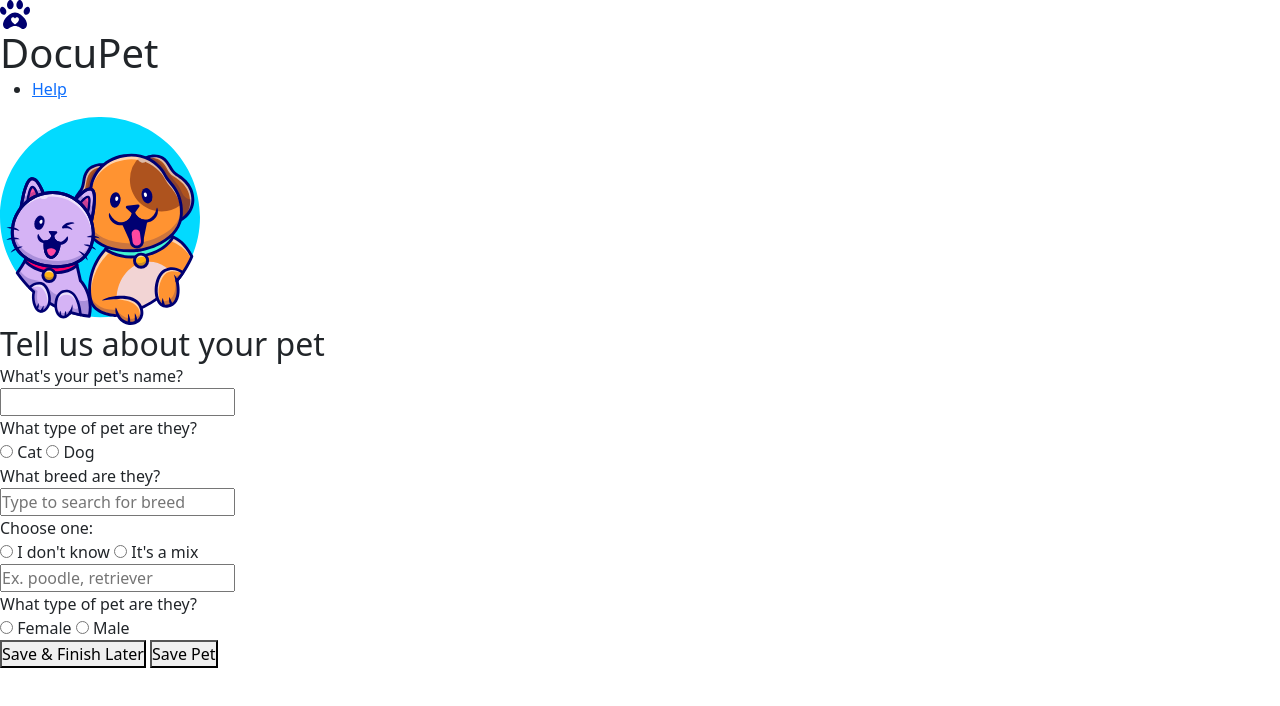
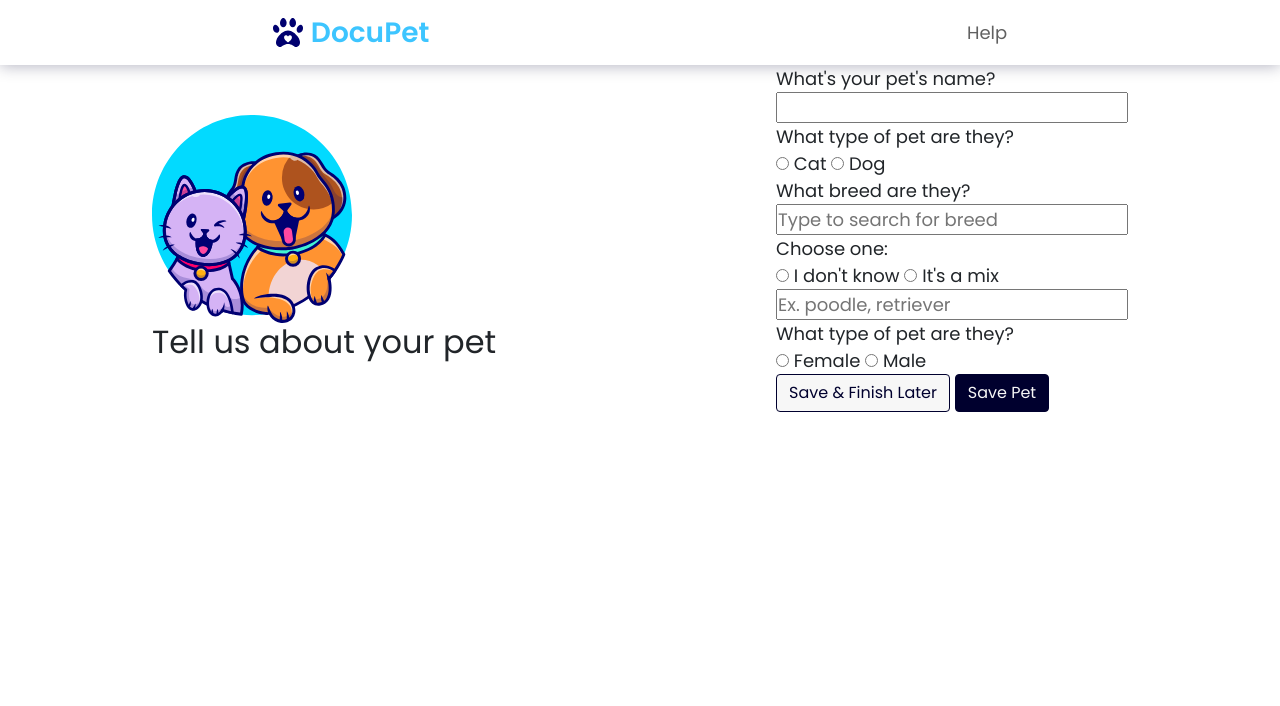
Before and after one commit to LindseyGunderson/pet-registry-form, a plain HTML site: page app/index.html in a window 1280 px wide. Drawn offline with nearby package versions, Linux system fonts and the light colour scheme.

Commit message:
Add styling to navigation bar
Add styling and branding colors to navigation bar.

```diff
--- a/app/css/styles.css
+++ b/app/css/styles.css
@@ -1,4 +1,31 @@
+/*  ------------------------ */
+/*  Custom properties        */
+/*  ------------------------ */
 
+:root {
+
+    --clr-primary-dark-blue: 240 100% 9%;
+    --clr-primary-white: 240 0% 97%;
+    --clr-accent-blue: 198 100% 62%;
+    --clr-dark-grey: 0 0% 38%;
+
+
+
+    /* font sizes */
+    --fs-900: 9.375rem;
+    --fs-800: 6.25rem;
+    --fs-700: 3.5rem;
+    --fs-600: 2rem;
+    --fs-500: 1.75rem;
+    --fs-400: 1.125rem;
+    --fs-300: 1rem;
+    --fs-200: 0.875rem;
+
+    /* font families */
+
+    --ff-poppins: 'Poppins', sans-serif;
+
+}
 
 /*  ------------------------ */
 /*  Reset                    */
@@ -30,6 +57,7 @@ p {
 
 body {
 
+    font-family: var(--ff-poppins);
     font-size: var(--fs-400);
     line-height: 1.5;
     min-height: 100vh;
@@ -64,3 +92,118 @@ select {
 
     }
 }
+
+/*  ------------------------ */
+/*  Typography               */
+/*  ------------------------ */
+
+/* text colours */
+.text-dark-accent {
+    color: hsl(var(--clr-primary-dark-blue));
+}
+
+.text-dark {
+    color: hsl(var(--clr-dark-grey));
+}
+.text-accent {
+    color: hsl(var(--clr-accent-blue));
+}
+
+/* font sizes */
+
+.fs-900 { font-size: var(--fs-900); }
+.fs-800 { font-size: var(--fs-800); }
+.fs-700 { font-size: var(--fs-700); }
+.fs-600 { font-size: var(--fs-600); }
+.fs-500 { font-size: var(--fs-500); }
+.fs-400 { font-size: var(--fs-400); }
+.fs-300 { font-size: var(--fs-300); }
+.fs-200 { font-size: var(--fs-200); }
+.fs-100 { font-size: var(--fs-100); }
+
+/*  ------------------------ */
+/*  Components               */
+/*  ------------------------ */
+
+/* ----  Navigation bar ---- */
+.primary-header {
+
+    height: 65px;
+    padding: 0.5rem;
+    box-shadow: 0px 1px 15px hsl(var(--clr-primary-dark-blue)  / .3)
+
+}
+
+.primary-header .logo a {
+
+    text-decoration: none;
+
+}
+
+.primary-header .logo a h1 {
+
+    color: hsl(var(--clr-accent-blue));
+    font-weight: 600;
+
+}
+
+
+.primary-navigation {
+
+    list-style: none;
+    padding: 0;
+    margin: 0;
+}
+
+.primary-navigation a {
+
+    text-decoration: none;
+    color: hsl(var(--clr-dark-grey));
+
+}
+
+.primary-navigation li a:hover {
+
+    color: hsl(var(--clr-accent-blue));
+}
+
+
+/* ----  cta buttons ---- */
+
+.action-btn-filled {
+
+    background: hsl(var(--clr-primary-dark-blue));
+    border: 1px solid hsl(var(--clr-primary-dark-blue));
+    color: hsl(var(--clr-primary-white));
+}
+
+.action-btn-outline {
+
+    background: hsl(var(--clr-primary-white));
+    border: 1px solid hsl(var(--clr-primary-dark-blue));
+    color: hsl(var(--clr-primary-dark-blue));
+
+}
+
+.action-btn-filled:hover, .action-btn-outline:hover {
+
+    background: hsl(var(--clr-accent-blue));
+    border: 1px solid hsl(var(--clr-accent-blue));
+    color: hsl(var(--clr-primary-white));
+}
+
+
+/* ----------------------------- */
+/* Layout                        */
+/* ----------------------------- */
+
+.main-container {
+
+    width: 100%;
+    max-width: 80em;
+
+}
+
+/* ----------------------------- */
+/* customizing html element     */
+/* ----------------------------- */
--- a/app/index.html
+++ b/app/index.html
@@ -9,19 +9,26 @@
     <!-- Bootstrap css cdn -->
     <link href="https://cdn.jsdelivr.net/npm/bootstrap@5.1.3/dist/css/bootstrap.min.css" rel="stylesheet" integrity="sha384-1BmE4kWBq78iYhFldvKuhfTAU6auU8tT94WrHftjDbrCEXSU1oBoqyl2QvZ6jIW3" crossorigin="anonymous">
 
+    <!-- Google font - Poppins -->
+    <link rel="preconnect" href="https://fonts.googleapis.com">
+    <link rel="preconnect" href="https://fonts.gstatic.com" crossorigin>
+    <link href="https://fonts.googleapis.com/css2?family=Poppins:wght@300;400;600&display=swap" rel="stylesheet">
+
     <!-- custom CSS -->
     <link rel="stylesheet" href="css/styles.css" />
 
 </head>
 <body>
 
-    <header class="primary-header">
-        <div>
-            <img src="images/paw-logo.svg" alt="" style="width: 30px;">
-            <h1>DocuPet</h1>
+    <header class="d-flex flex-row justify-content-around align-items-center primary-header">
+        <div class="logo">
+            <a href="" class="d-flex flex-row">
+                <img src="images/paw-logo.svg" alt="" style="width: 30px;">
+                <h1 class="fs-500 p-2">DocuPet</h1>
+            </a>
         </div>
         <nav>
-            <ul>
+            <ul class="primary-navigation">
                 <li>
                     <a href="#"> Help </a>
                 </li>
@@ -30,7 +37,7 @@
     </header>
 
 
-    <main class="">
+    <main class="container-fluid d-flex flex-row justify-content-around align-items-center main-container">
 
         <!-- banner image for form -->
         <div class="registry-banner">
@@ -94,8 +101,8 @@
             </form>
 
             <div>
-                <button>Save & Finish Later</button>
-                <button>Save Pet</button>
+                <button class="btn action-btn-outline">Save & Finish Later</button>
+                <button class="btn action-btn-filled">Save Pet</button>
             </div>
 
         </div>
```
